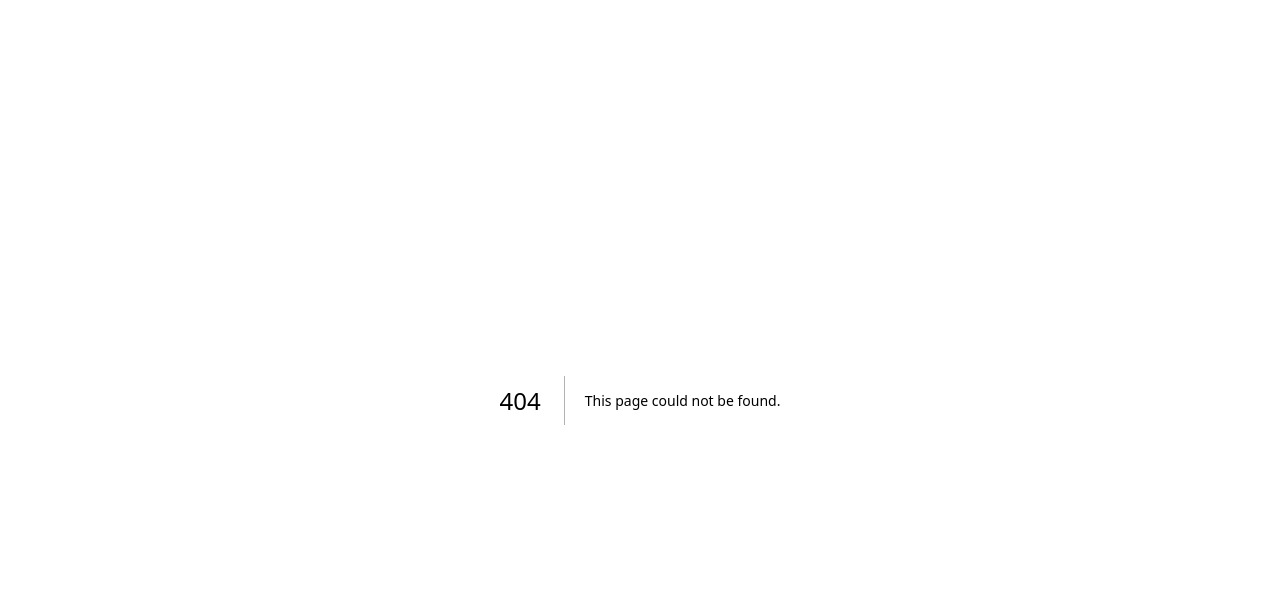
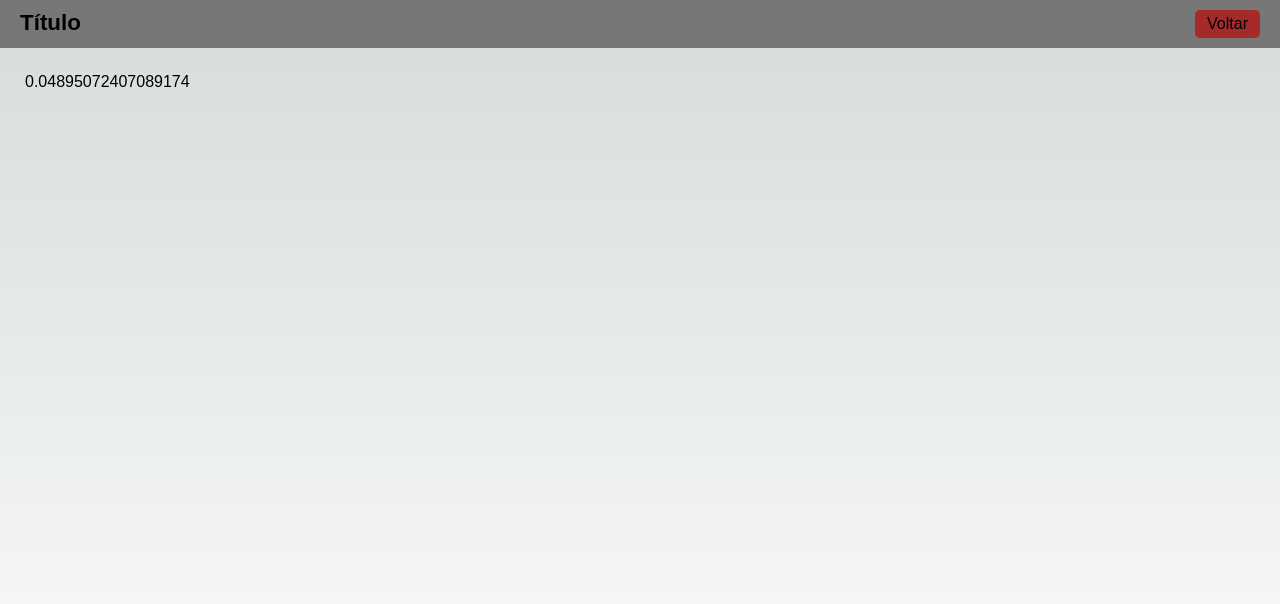
Before and after one commit to peddrobatista/fundamentos2, a Next.js app: page /estatico in a window 1280 px wide. Before the commit this address had no page. Shown: the top 604 px of the page. Built offline with nearby package versions, Linux system fonts and the light colour scheme.

Commit message:
Enviando últimas atualizações...

```diff
--- /dev/null
+++ b/src/pages/estatico.jsx
@@ -0,0 +1,16 @@
+import Layout from "@/components/Layout";
+
+export function getStaticProps() {
+    return {
+        props: {
+            numero: Math.random()
+        }
+    }
+}
+export default function Estatico(props) {
+    return (
+        <Layout titulo="Conteúdo Estático">
+            <div>{props.numero}</div>
+        </Layout>
+    )
+}
--- a/src/pages/index.js
+++ b/src/pages/index.js
@@ -16,6 +16,7 @@
         <Navegador texto="Navegação 02" destino="/cliente/123" cor="#8e44ad"/>
         <Navegador texto="Componente com Estado" destino="/estado" cor="#f39c12"/>
         <Navegador texto="Integração com API 01" destino="/integracao_1" cor="#2c3e50" />
+        <Navegador texto="Conteúdo Estático" destino="/estatico" cor="#9b59b6"/>
       </div>
   )
 }
```
